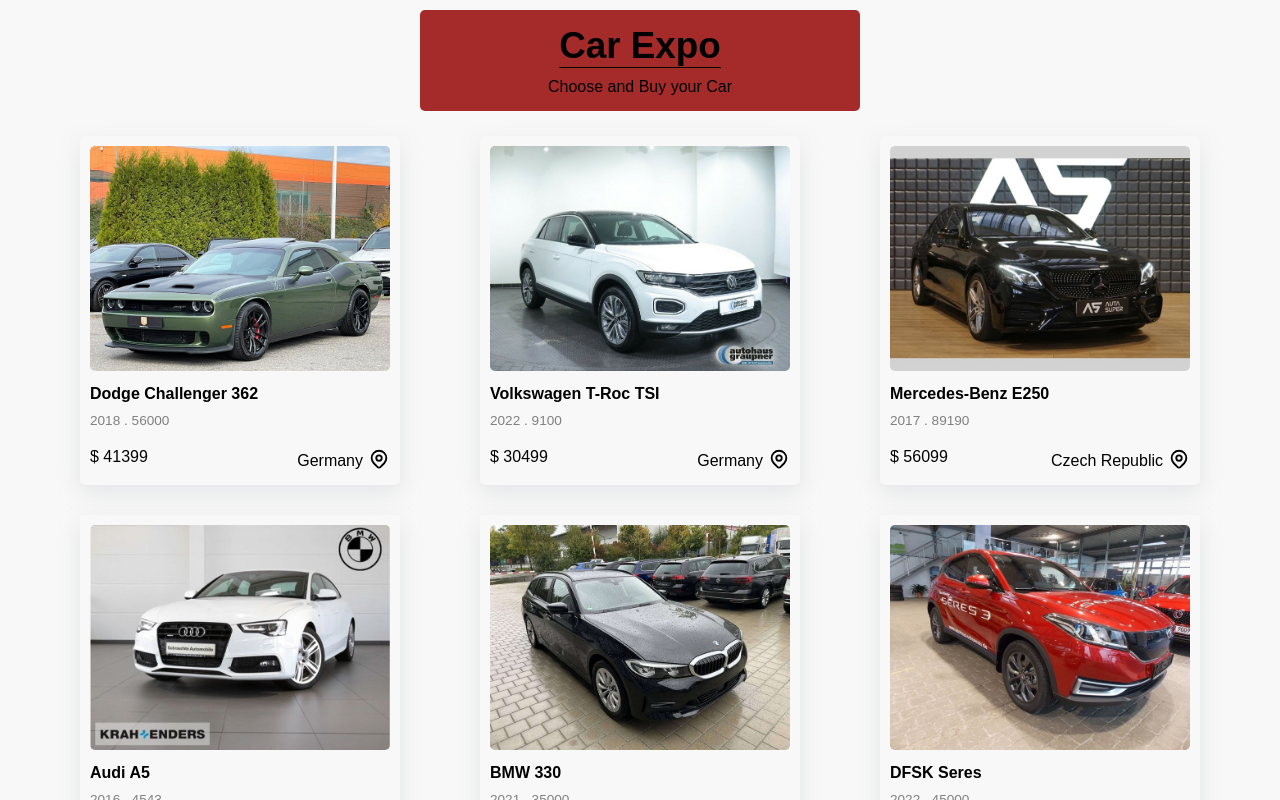
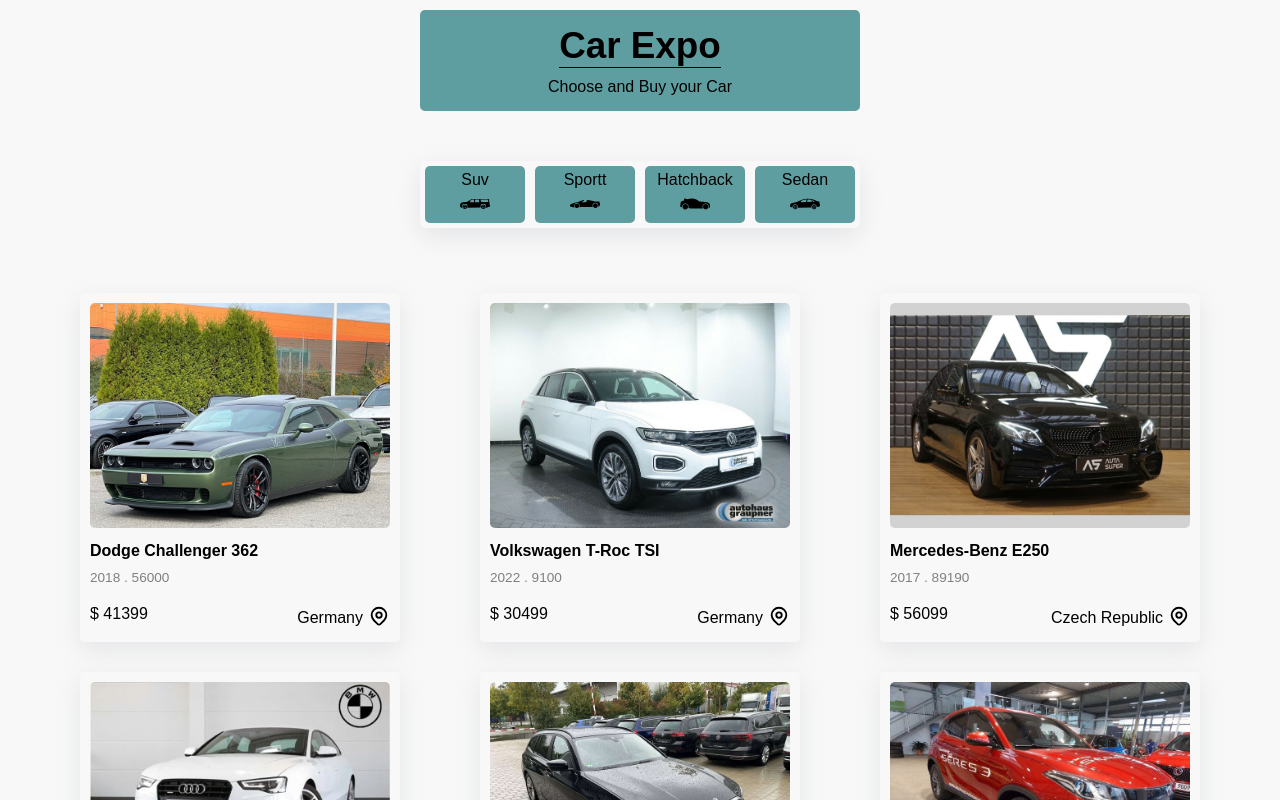
Before and after one commit to jamalshamsi1988/auto-expo, a Next.js app: page /cars in a window 1280 px wide. Shown: the top 800 px of the page. Built offline with nearby package versions, Linux system fonts and the light colour scheme.

Commit message:
create Categories & css

```diff
--- a/components/Layout/Layout.module.css
+++ b/components/Layout/Layout.module.css
@@ -3,7 +3,7 @@
     flex-direction: column;
     align-items: center;
     padding: 15px 0;
-    background-color: brown;
+    background-color:cadetblue;
     width: 440px;
     margin: 10px auto;
     border-radius: 5px;
--- /dev/null
+++ b/components/modules/Categories.js
@@ -0,0 +1,36 @@
+import Link from 'next/link';
+import Suv from './../icons/Suv';
+import Sport from './../icons/Sport';
+import Sedan from './../icons/Sedan';
+import Hatchback from './../icons/Hatchback';
+
+import styles from './Categories.module.css';
+
+const Categories = () => {
+  return (
+    <div className={styles.container}>
+        <div>
+            <p>Suv</p>
+            <Suv />
+        </div>
+
+        <div>
+            <p>Sportt</p>
+            <Sport />
+        </div>
+
+        <div>
+            <p>Hatchback</p>
+            <Hatchback />
+        </div>
+
+        <div>
+            <p>Sedan</p>
+            <Sedan />
+        </div>
+
+    </div>
+  )
+}
+
+export default Categories
--- /dev/null
+++ b/components/modules/Categories.module.css
@@ -0,0 +1,27 @@
+.container{
+    box-shadow: rgba(149, 157, 165, 0.2) 0px 8px 24px;
+    width: fit-content;
+    margin: 50px auto;
+    display: flex;
+    justify-content: space-between;
+    align-items: center;
+    border-radius: 5px;
+}
+.container div{
+    width: 100px;
+    margin: 5px;
+    padding: 5px;
+    border-radius: 5px;
+    background-color: cadetblue;
+    text-align: center;
+    padding-bottom: 0;
+}
+@media (max-width: 600px) {
+    .container{
+        width: 320px;
+        flex-wrap: wrap;
+    }
+    .container div{
+        width: 150px;
+    }
+}
--- a/pages/cars/index.js
+++ b/pages/cars/index.js
@@ -1,9 +1,11 @@
+import Categories from '../../components/modules/Categories';
 import carsData from '../../data/carsData';
 import CarsPage from './../../components/templates/CarsPage';
 
 const Detailes = () => {
   return (
     <div >
+      <Categories />
       <CarsPage data={carsData}  />
     </div>
   )
```
